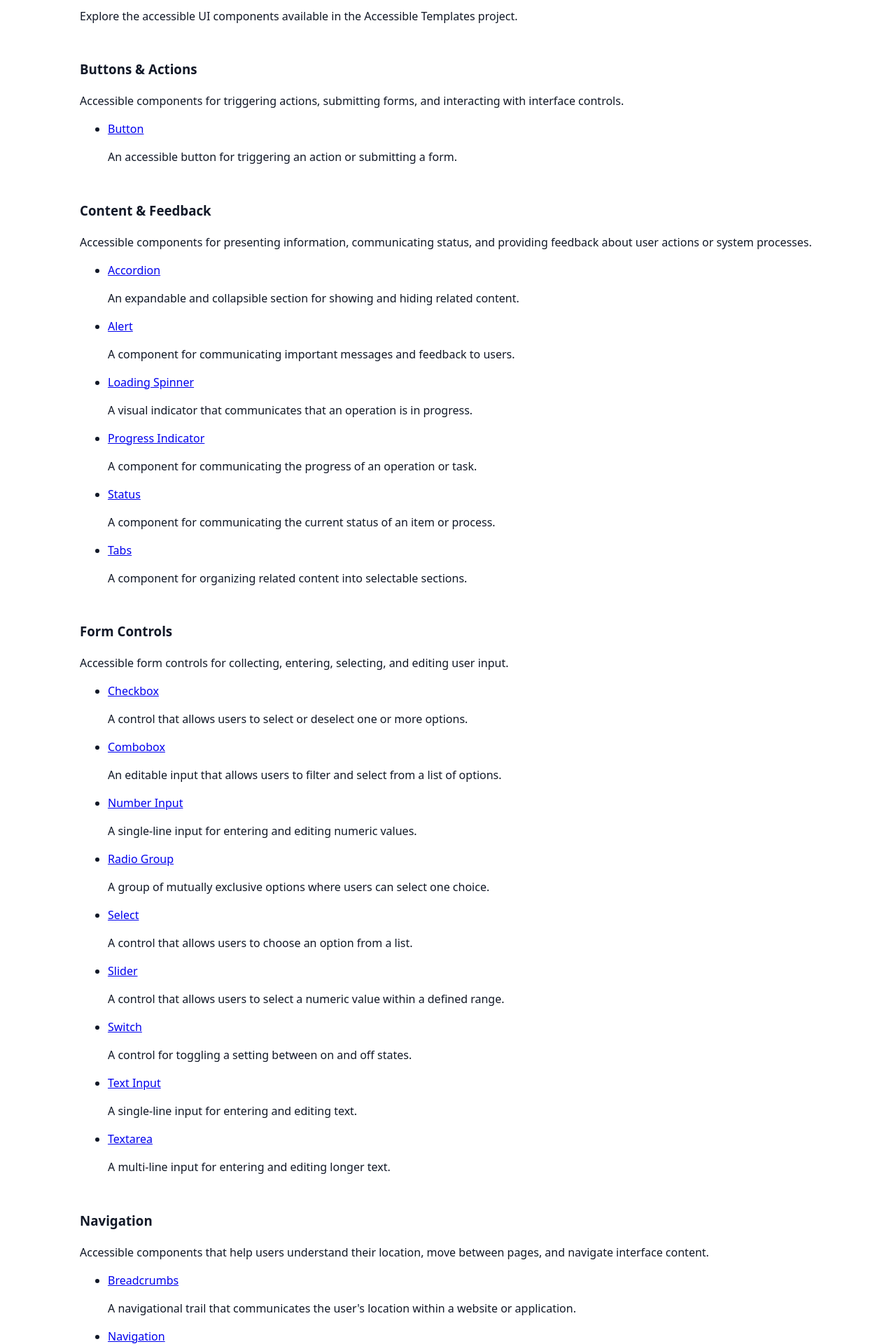
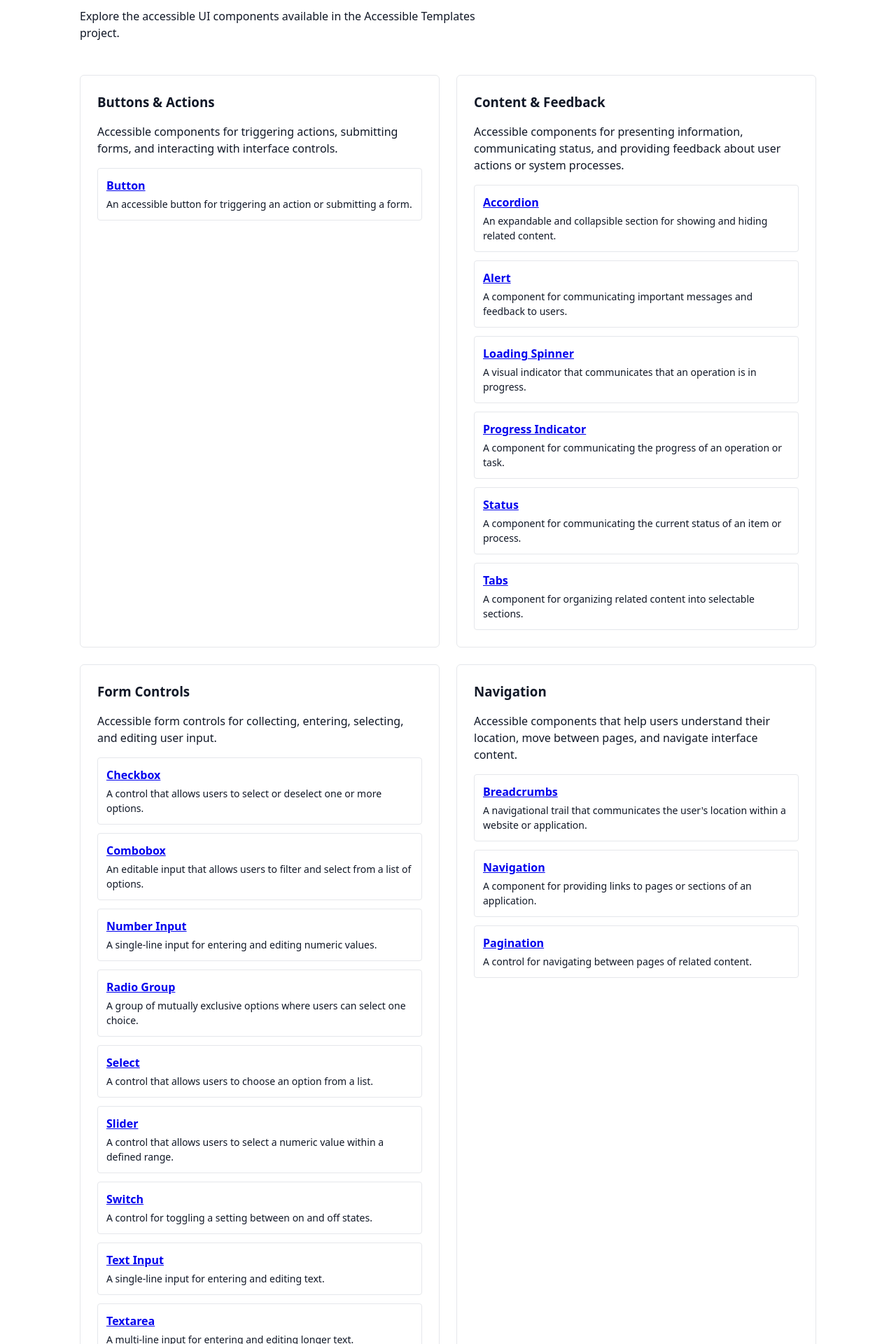
Before and after one commit to rpcorr/accessible-templates, a React (Vite) app: page /components in a window 1280 px wide. Shown: the part 300-2220 px from the top of the page at 70% size. Built offline with nearby package versions, Linux system fonts and the light colour scheme.

Commit message:
Style Components page using design system tokens

```diff
--- /dev/null
+++ b/src/pages/ComponentPage.module.css
@@ -0,0 +1,63 @@
+.intro {
+  max-width: 65ch;
+  font-size: var(--text-md);
+}
+
+.grid {
+  display: grid;
+  grid-template-columns: repeat(2, minmax(0, 1fr));
+  gap: var(--space-5);
+  margin-top: var(--space-4);
+}
+
+.card {
+  padding: var(--space-5);
+  border: 1px solid var(--color-secondary);
+  border-radius: var(--radius-md);
+  background: var(--color-background);
+}
+
+.card h3 {
+  margin-top: 0;
+  margin-bottom: var(--space-3);
+}
+
+.card > p {
+  margin-bottom: var(--space-4);
+}
+
+.componentList {
+  display: grid;
+  gap: var(--space-3);
+  margin: 0;
+  padding: 0;
+  list-style: none;
+}
+
+.componentList li {
+  padding: var(--space-3);
+  border: 1px solid var(--color-secondary);
+  border-radius: var(--radius-sm);
+}
+
+.componentList a {
+  display: inline-block;
+  font-weight: 600;
+}
+
+.componentList span {
+  display: block;
+  margin-top: var(--space-1);
+  max-width: 65ch;
+  font-size: var(--text-sm);
+}
+
+@media (max-width: 700px) {
+  .grid {
+    grid-template-columns: 1fr;
+  }
+
+  .card {
+    padding: var(--space-4);
+  }
+}
--- a/src/pages/ComponentPage.tsx
+++ b/src/pages/ComponentPage.tsx
@@ -1,7 +1,7 @@
 import { Link } from 'react-router';
 import { PageLayout } from '../components/PageLayout/PageLayout';
 import { BreadcrumbItem } from '../components/Navigations/Breadcrumbs';
-
+import styles from './ComponentPage.module.css';
 export function ComponentPage() {
   return (
     <PageLayout
@@ -14,231 +14,219 @@ export function ComponentPage() {
       }
     >
       <main className="stack">
-        <p>
+        <p className={styles.intro}>
           Explore the accessible UI components available in the Accessible
           Templates project.
         </p>
-
-        <section aria-labelledby="buttons-actions-heading">
+        <div className={styles.grid}>
+          <section
+            className={styles.card}
+            aria-labelledby="buttons-actions-heading"
+          >
             <h3 id="buttons-actions-heading">Buttons & Actions</h3>
-
             <p>
-            Accessible components for triggering actions, submitting forms, and
-            interacting with interface controls.
+              Accessible components for triggering actions, submitting forms,
+              and interacting with interface controls.
             </p>
-
-          <ul>
+            <ul className={styles.componentList}>
               <li>
                 <Link to="/buttons-actions/button">Button</Link>
-              <p>
+                <span>
                   An accessible button for triggering an action or submitting a
                   form.
-              </p>
+                </span>
               </li>
             </ul>
           </section>
-
-        <section aria-labelledby="content-feedback-heading">
+          <section
+            className={styles.card}
+            aria-labelledby="content-feedback-heading"
+          >
             <h3 id="content-feedback-heading">Content & Feedback</h3>
-
             <p>
               Accessible components for presenting information, communicating
               status, and providing feedback about user actions or system
               processes.
             </p>
-
-          <ul>
+            <ul className={styles.componentList}>
               <li>
                 <Link to="/content-feedback/accordion">Accordion</Link>
-              <p>
+                <span>
                   An expandable and collapsible section for showing and hiding
                   related content.
-              </p>
+                </span>
               </li>
-
               <li>
                 <Link to="/content-feedback/alert">Alert</Link>
-              <p>
-                A component for communicating important messages and feedback to
-                users.
-              </p>
+                <span>
+                  A component for communicating important messages and feedback
+                  to users.
+                </span>
               </li>
-
               <li>
                 <Link to="/content-feedback/loading-spinner">
                   Loading Spinner
                 </Link>
-              <p>
+                <span>
                   A visual indicator that communicates that an operation is in
                   progress.
-              </p>
+                </span>
               </li>
-
               <li>
                 <Link to="/content-feedback/progress-indicator">
                   Progress Indicator
                 </Link>
-              <p>
+                <span>
                   A component for communicating the progress of an operation or
                   task.
-              </p>
+                </span>
               </li>
-
               <li>
                 <Link to="/content-feedback/status">Status</Link>
-              <p>
+                <span>
                   A component for communicating the current status of an item or
                   process.
-              </p>
+                </span>
               </li>
-
               <li>
                 <Link to="/content-feedback/tab">Tabs</Link>
-              <p>
+                <span>
                   A component for organizing related content into selectable
                   sections.
-              </p>
+                </span>
               </li>
             </ul>
           </section>
-
-        <section aria-labelledby="form-controls-heading">
+          <section
+            className={styles.card}
+            aria-labelledby="form-controls-heading"
+          >
             <h3 id="form-controls-heading">Form Controls</h3>
-
             <p>
               Accessible form controls for collecting, entering, selecting, and
               editing user input.
             </p>
-
-          <ul>
+            <ul className={styles.componentList}>
               <li>
                 <Link to="/form-controls/checkbox">Checkbox</Link>
-              <p>
+                <span>
                   A control that allows users to select or deselect one or more
                   options.
-              </p>
+                </span>
               </li>
-
               <li>
                 <Link to="/form-controls/combobox">Combobox</Link>
-              <p>
-                An editable input that allows users to filter and select from a
-                list of options.
-              </p>
+                <span>
+                  An editable input that allows users to filter and select from
+                  a list of options.
+                </span>
               </li>
-
               <li>
                 <Link to="/form-controls/number-input">Number Input</Link>
-              <p>
+                <span>
                   A single-line input for entering and editing numeric values.
-              </p>
+                </span>
               </li>
-
               <li>
                 <Link to="/form-controls/radio-group">Radio Group</Link>
-              <p>
-                A group of mutually exclusive options where users can select one
-                choice.
-              </p>
+                <span>
+                  A group of mutually exclusive options where users can select
+                  one choice.
+                </span>
               </li>
-
               <li>
                 <Link to="/form-controls/select">Select</Link>
-              <p>
+                <span>
                   A control that allows users to choose an option from a list.
-              </p>
+                </span>
               </li>
-
               <li>
                 <Link to="/form-controls/slider">Slider</Link>
-              <p>
+                <span>
                   A control that allows users to select a numeric value within a
                   defined range.
-              </p>
+                </span>
               </li>
-
               <li>
                 <Link to="/form-controls/switch">Switch</Link>
-              <p>A control for toggling a setting between on and off states.</p>
+                <span>
+                  A control for toggling a setting between on and off states.
+                </span>
               </li>
-
               <li>
                 <Link to="/form-controls/text-input">Text Input</Link>
-              <p>A single-line input for entering and editing text.</p>
+                <span>A single-line input for entering and editing text.</span>
               </li>
-
               <li>
                 <Link to="/form-controls/textarea">Textarea</Link>
-              <p>A multi-line input for entering and editing longer text.</p>
+                <span>
+                  A multi-line input for entering and editing longer text.
+                </span>
               </li>
             </ul>
           </section>
-
-        <section aria-labelledby="navigation-heading">
+          <section className={styles.card} aria-labelledby="navigation-heading">
             <h3 id="navigation-heading">Navigation</h3>
-
             <p>
               Accessible components that help users understand their location,
               move between pages, and navigate interface content.
             </p>
-
-          <ul>
+            <ul className={styles.componentList}>
               <li>
                 <Link to="/navigations/breadcrumbs">Breadcrumbs</Link>
-              <p>
+                <span>
                   A navigational trail that communicates the user's location
                   within a website or application.
-              </p>
+                </span>
               </li>
-
               <li>
                 <Link to="/navigations/navigation">Navigation</Link>
-              <p>
+                <span>
                   A component for providing links to pages or sections of an
                   application.
-              </p>
+                </span>
               </li>
-
               <li>
                 <Link to="/navigations/pagination">Pagination</Link>
-              <p>A control for navigating between pages of related content.</p>
+                <span>
+                  A control for navigating between pages of related content.
+                </span>
               </li>
             </ul>
           </section>
-
-        <section aria-labelledby="overlays-menus-heading">
+          <section
+            className={styles.card}
+            aria-labelledby="overlays-menus-heading"
+          >
             <h3 id="overlays-menus-heading">Overlays & Menus</h3>
-
             <p>
-            Accessible components for displaying additional content, presenting
-            actions, and managing temporary interface layers.
+              Accessible components for displaying additional content,
+              presenting actions, and managing temporary interface layers.
             </p>
-
-          <ul>
+            <ul className={styles.componentList}>
               <li>
                 <Link to="/overlays-menus/dropdown">Dropdown</Link>
-              <p>
+                <span>
                   A menu component for presenting a list of actions or options.
-              </p>
+                </span>
               </li>
-
               <li>
                 <Link to="/overlays-menus/modal">Modal Dialog</Link>
-              <p>
+                <span>
                   A dialog that temporarily interrupts the page to present
                   information or request user interaction.
-              </p>
+                </span>
               </li>
-
               <li>
                 <Link to="/overlays-menus/tooltip">Tooltip</Link>
-              <p>
+                <span>
                   A component for providing additional contextual information
                   about an interface element.
-              </p>
+                </span>
               </li>
             </ul>
           </section>
+        </div>
       </main>
     </PageLayout>
   );
```
Lines whose indentation alone changed are shown as unchanged.
